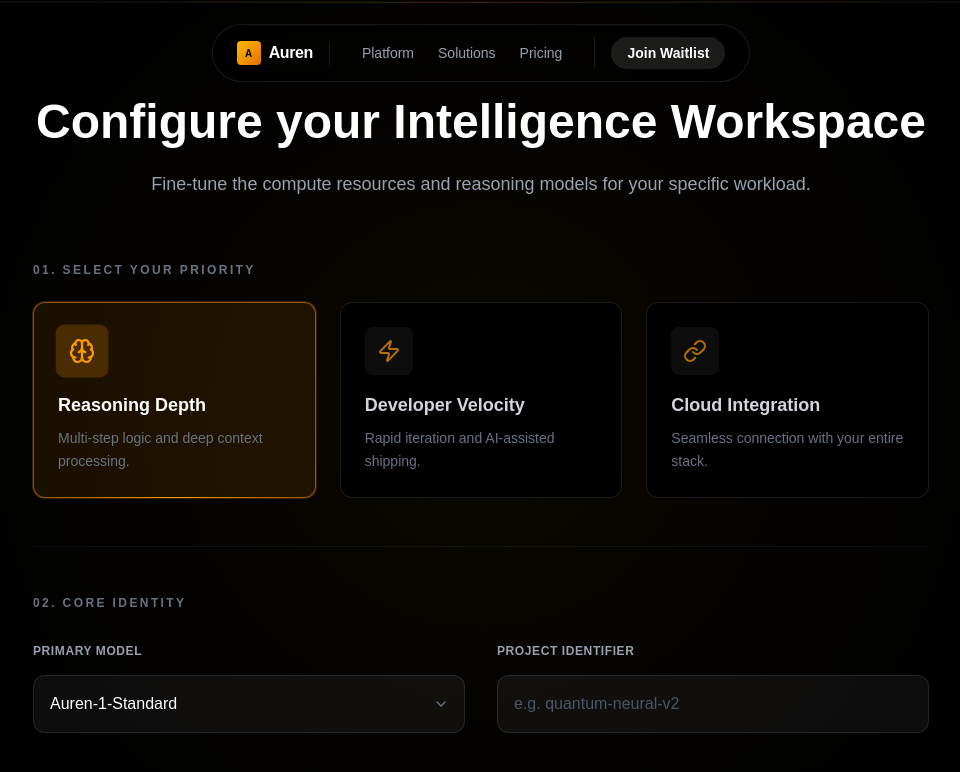
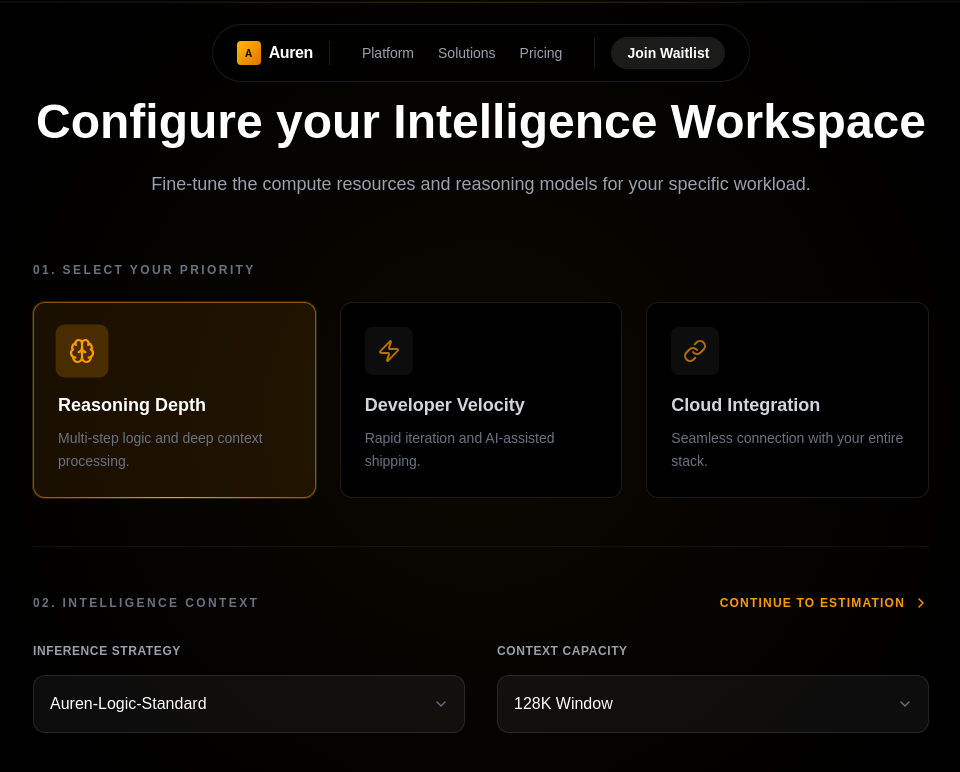
Before and after one commit to grr2292005-commits/auren-ai, a Next.js app: page / in a window 1280 px wide. Both pictures are taken after a click on the button 333 px from the left and 3455 px from the top of the page. Shown: the part 3055-3827 px from the top of the page, without its empty margins (159-1119 px from the left). Built offline with nearby package versions, Linux system fonts and the light colour scheme.

Commit message:
Dynamic follow-up questions for each ResourceEstimator priority

```diff
--- a/src/components/sections/resource-estimator.tsx
+++ b/src/components/sections/resource-estimator.tsx
@@ -1,6 +1,6 @@
 "use client";
 
-import React, { useState } from "react";
+import React, { useState, useEffect } from "react";
 import { Brain, Zap, Link, ChevronDown, Check, Sparkles, ChevronRight } from "lucide-react";
 import { motion, AnimatePresence } from "framer-motion";
 import { cn } from "@/lib/utils";
@@ -26,10 +26,25 @@
     },
 ];
 
+const DYNAMIC_FIELDS = {
+    reasoning: {
+        field1: { label: "Inference Strategy", options: ["Auren-Logic-Standard", "Auren-Logic-Pro", "Auren-Deep-Chain"] },
+        field2: { label: "Context Capacity", options: ["128K Window", "512K Window", "1M+ Infinite"] }
+    },
+    velocity: {
+        field1: { label: "Ship Protocol", options: ["Automated CI/CD", "Blue/Green Strategy", "Canary Deployment"] },
+        field2: { label: "SDK Layer", options: ["TypeScript Native", "Pythonic Interface", "Rust/Wasm Core"] }
+    },
+    cloud: {
+        field1: { label: "Cloud Node", options: ["AWS US-East", "Azure Europe-West", "GCP Asia-Tokyo", "On-Prem-Bridge"] },
+        field2: { label: "Connection Bridge", options: ["Direct VPC Tunnel", "mTLS Secure Link", "Standard API"] }
+    }
+};
+
 export function ResourceEstimator() {
     const [selectedPriority, setSelectedPriority] = useState<string | null>(null);
-    const [primaryModel, setPrimaryModel] = useState<string>("standard");
-    const [projectIdentifier, setProjectIdentifier] = useState<string>("");
+    const [field1, setField1] = useState("");
+    const [field2, setField2] = useState("");
 
     // Step Control
     const [showFinalStep, setShowFinalStep] = useState(false);
@@ -41,7 +56,17 @@
     const [enableReasoning, setEnableReasoning] = useState(false);
     const [highPriority, setHighPriority] = useState(false);
 
-    const canProceedToFinal = selectedPriority !== null && projectIdentifier.trim().length >= 3;
+    // Reset when switching priority
+    useEffect(() => {
+        if (selectedPriority) {
+            const defaults = DYNAMIC_FIELDS[selectedPriority as keyof typeof DYNAMIC_FIELDS];
+            setField1(defaults.field1.options[0]);
+            setField2(defaults.field2.options[0]);
+            setShowFinalStep(false);
+        }
+    }, [selectedPriority]);
+
+    const canProceedToFinal = selectedPriority !== null && field1 !== "" && field2 !== "";
 
     return (
         <section className="py-24 border-t border-white/5 relative overflow-hidden transition-colors duration-500">
@@ -89,11 +114,7 @@
                                     return (
                                         <button
                                             key={priority.id}
-                                            onClick={() => {
-                                                setSelectedPriority(priority.id);
-                                                // Reset lower steps if changing priority
-                                                setShowFinalStep(false);
-                                            }}
+                                            onClick={() => setSelectedPriority(priority.id)}
                                             className={cn(
                                                 "relative flex flex-col items-start p-6 text-left transition-all duration-300 rounded-xl border group outline-none",
                                                 isSelected
@@ -139,10 +160,10 @@
                         </div>
 
                         {/* 02. Identity Section */}
-                        <AnimatePresence>
+                        <AnimatePresence mode="wait">
                             {selectedPriority && (
                                 <motion.div
-                                    key="identity-section"
+                                    key={selectedPriority}
                                     initial={{ opacity: 0, y: 20 }}
                                     animate={{ opacity: 1, y: 0 }}
                                     exit={{ opacity: 0, y: -10 }}
@@ -151,10 +172,9 @@
                                 >
                                     <div className="flex items-center justify-between">
                                         <label className="text-xs font-semibold text-gray-500 uppercase tracking-[0.2em] block">
-                                            02. Core Identity
+                                            02. Intelligence Context
                                         </label>
 
-                                        {/* Progressive Disclosure Button */}
                                         <AnimatePresence>
                                             {canProceedToFinal && !showFinalStep && (
                                                 <motion.button
@@ -174,16 +194,17 @@
                                     <div className="grid grid-cols-1 md:grid-cols-2 gap-6 md:gap-8">
                                         <div className="space-y-4">
                                             <label className="text-xs font-bold text-gray-400 block uppercase tracking-wider">
-                                                Primary Model
+                                                {DYNAMIC_FIELDS[selectedPriority as keyof typeof DYNAMIC_FIELDS].field1.label}
                                             </label>
                                             <div className="relative group">
                                                 <select
-                                                    value={primaryModel}
-                                                    onChange={(e) => setPrimaryModel(e.target.value)}
+                                                    value={field1}
+                                                    onChange={(e) => setField1(e.target.value)}
                                                     className="w-full bg-white/5 border border-white/10 rounded-xl px-4 py-4 text-white appearance-none focus:outline-none focus:ring-1 focus:ring-amber-500/50 focus:border-amber-500/50 transition-all cursor-pointer group-hover:border-white/20"
                                                 >
-                                                    <option className="bg-neutral-900" value="standard">Auren-1-Standard</option>
-                                                    <option className="bg-neutral-900" value="reasoning">Auren-1-Reasoning</option>
+                                                    {DYNAMIC_FIELDS[selectedPriority as keyof typeof DYNAMIC_FIELDS].field1.options.map(opt => (
+                                                        <option key={opt} className="bg-neutral-900" value={opt}>{opt}</option>
+                                                    ))}
                                                 </select>
                                                 <ChevronDown className="absolute right-4 top-1/2 -translate-y-1/2 w-4 h-4 text-gray-500 pointer-events-none group-hover:text-gray-300 transition-colors" />
                                             </div>
@@ -191,15 +212,20 @@
 
                                         <div className="space-y-4">
                                             <label className="text-xs font-bold text-gray-400 block uppercase tracking-wider">
-                                                Project Identifier
+                                                {DYNAMIC_FIELDS[selectedPriority as keyof typeof DYNAMIC_FIELDS].field2.label}
                                             </label>
-                                            <input
-                                                type="text"
-                                                value={projectIdentifier}
-                                                onChange={(e) => setProjectIdentifier(e.target.value)}
-                                                placeholder="e.g. quantum-neural-v2"
-                                                className="w-full bg-white/5 border border-white/10 rounded-xl px-4 py-4 text-white placeholder:text-gray-600 focus:outline-none focus:ring-1 focus:ring-amber-500/50 focus:border-amber-500/50 transition-all group-hover:border-white/20"
-                                            />
+                                            <div className="relative group">
+                                                <select
+                                                    value={field2}
+                                                    onChange={(e) => setField2(e.target.value)}
+                                                    className="w-full bg-white/5 border border-white/10 rounded-xl px-4 py-4 text-white appearance-none focus:outline-none focus:ring-1 focus:ring-amber-500/50 focus:border-amber-500/50 transition-all cursor-pointer group-hover:border-white/20"
+                                                >
+                                                    {DYNAMIC_FIELDS[selectedPriority as keyof typeof DYNAMIC_FIELDS].field2.options.map(opt => (
+                                                        <option key={opt} className="bg-neutral-900" value={opt}>{opt}</option>
+                                                    ))}
+                                                </select>
+                                                <ChevronDown className="absolute right-4 top-1/2 -translate-y-1/2 w-4 h-4 text-gray-500 pointer-events-none group-hover:text-gray-300 transition-colors" />
+                                            </div>
                                         </div>
                                     </div>
                                 </motion.div>
```
